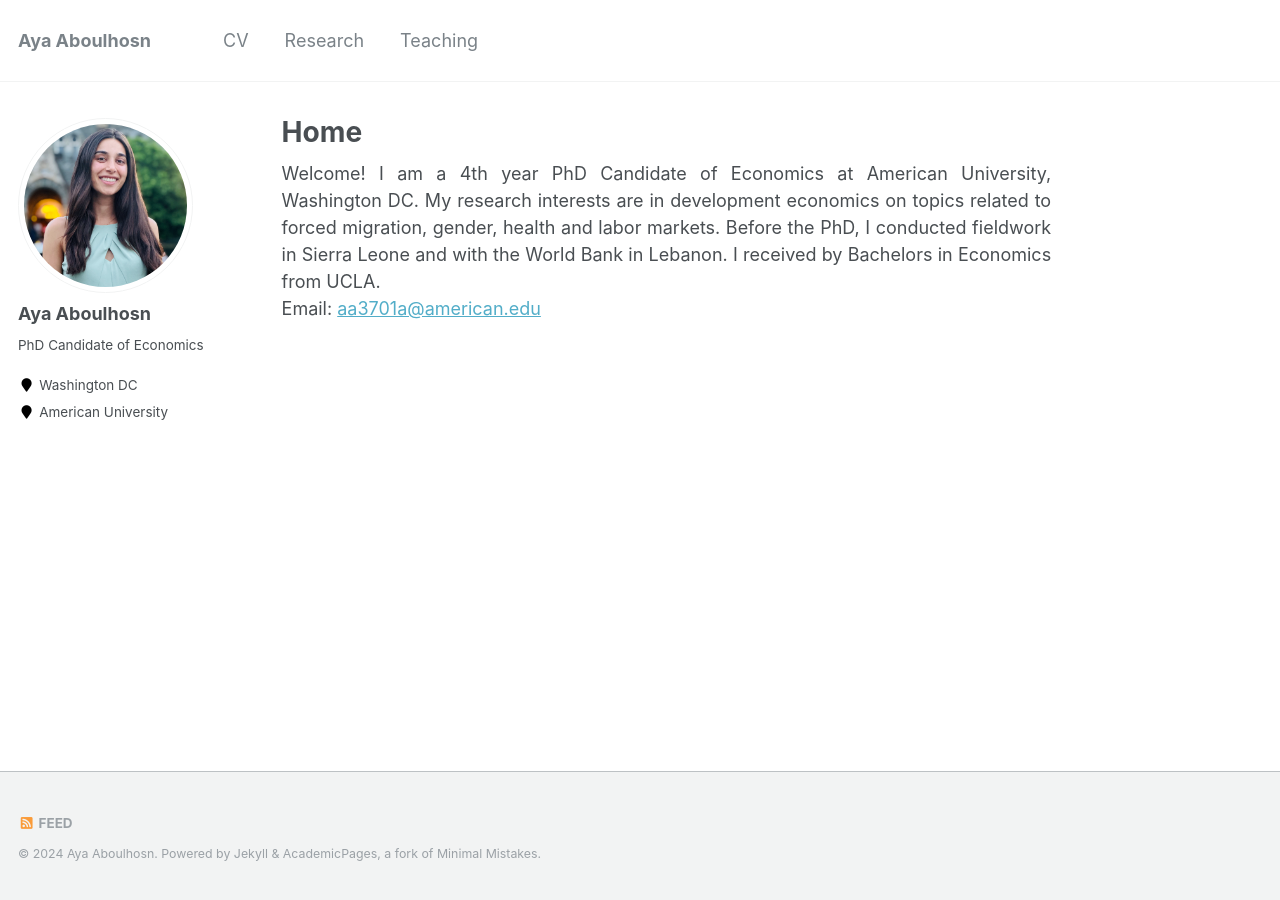
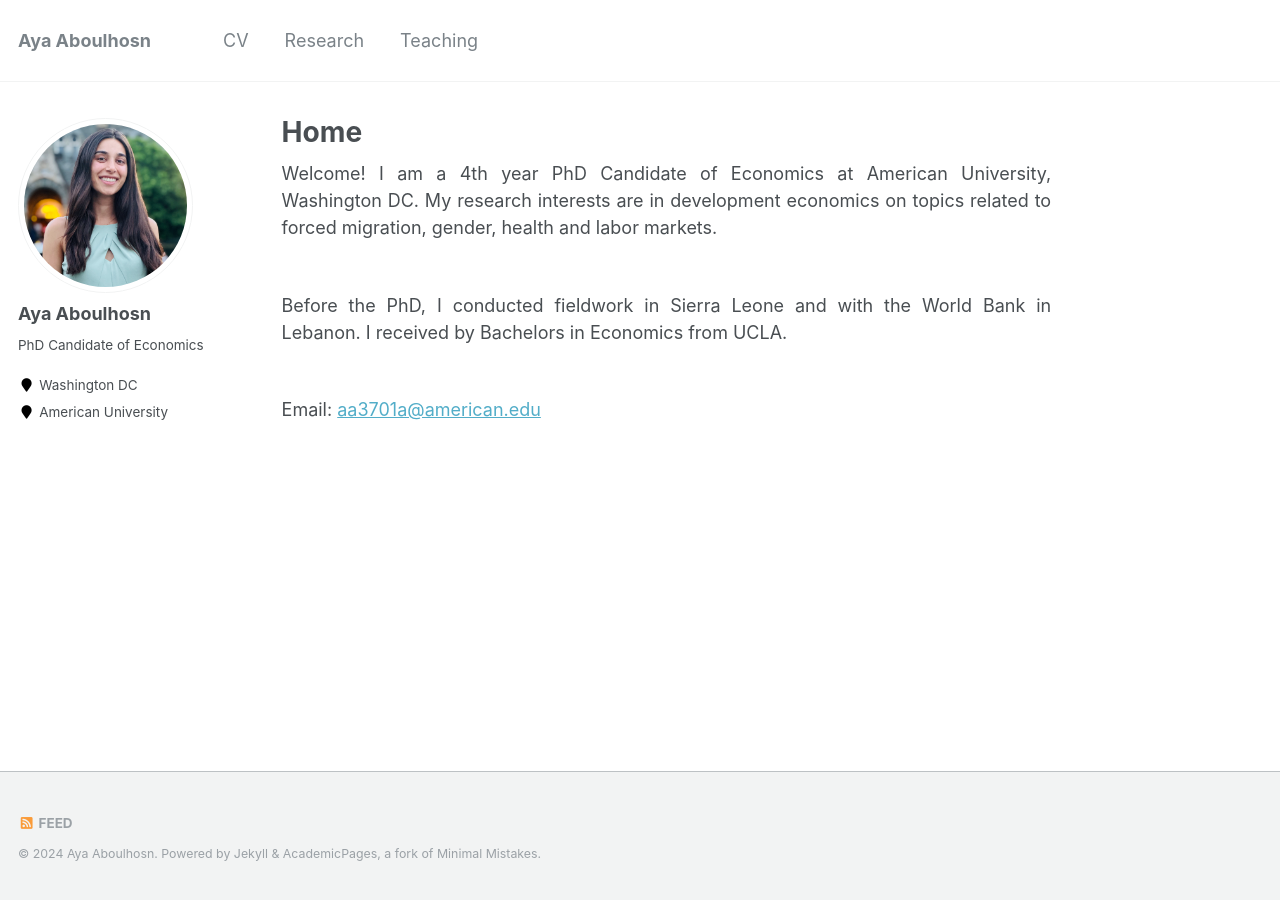
Before and after one commit to ayaaboulhosn/ayaaboulhosn.github.io, a Jekyll site: the page built from _pages/about.md, in a window 1280 px wide. Built offline with Jekyll 4.4.1, drawn with Linux system fonts in a browser that asks for light colours.

Commit message:
Update about.md

```diff
--- a/_pages/about.md
+++ b/_pages/about.md
@@ -7,12 +7,14 @@ redirect_from:
   - /about/
   - /about.html
 ---
+
 <div align="justify">
-
 Welcome! I am a 4th year PhD Candidate of Economics at American University, Washington DC. My research interests are in development economics on topics related to forced migration, gender, health and labor markets.
-
+</div>
+<br>
+<div align="justify">
 Before the PhD, I conducted fieldwork in Sierra Leone and with the World Bank in Lebanon. I received by Bachelors in Economics from UCLA.
-
 </div>
+<br>
 
 Email: [aa3701a@american.edu](mailto:aa3701a@american.edu?subject=Test)
```
